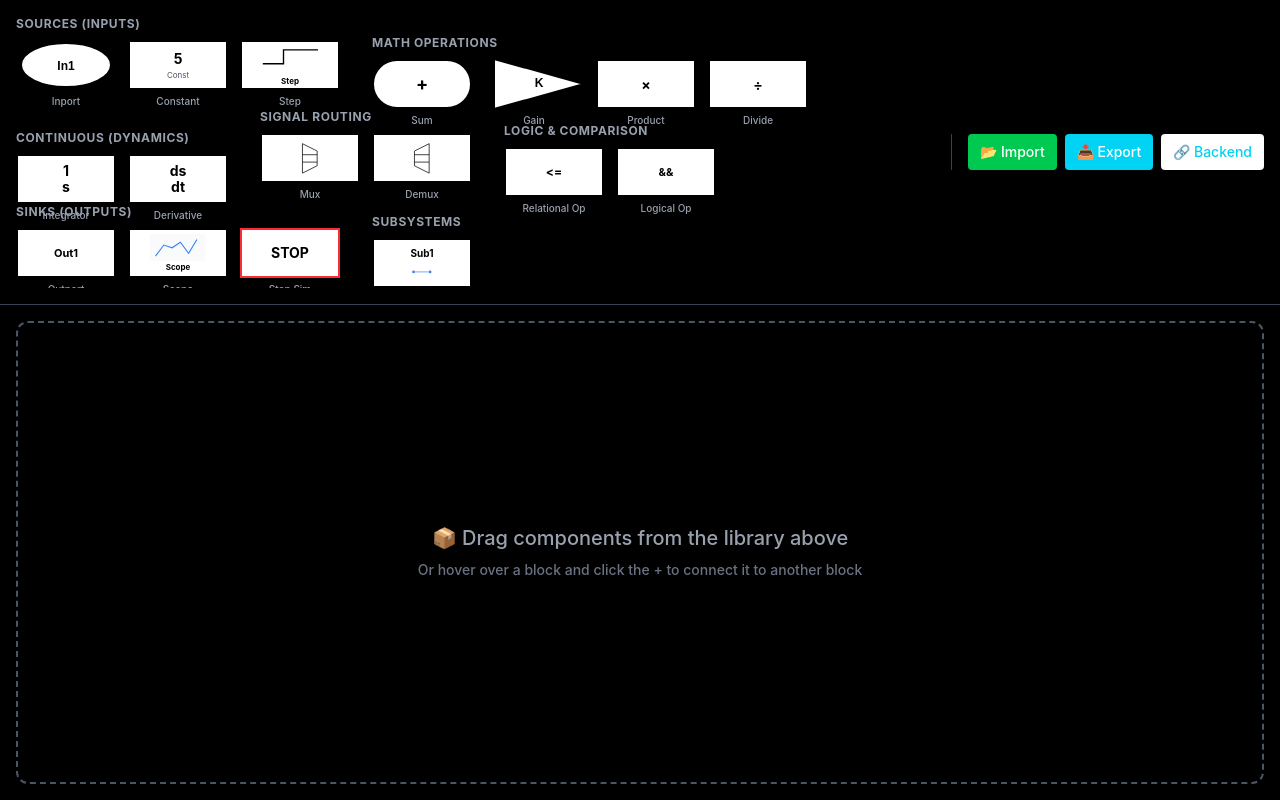
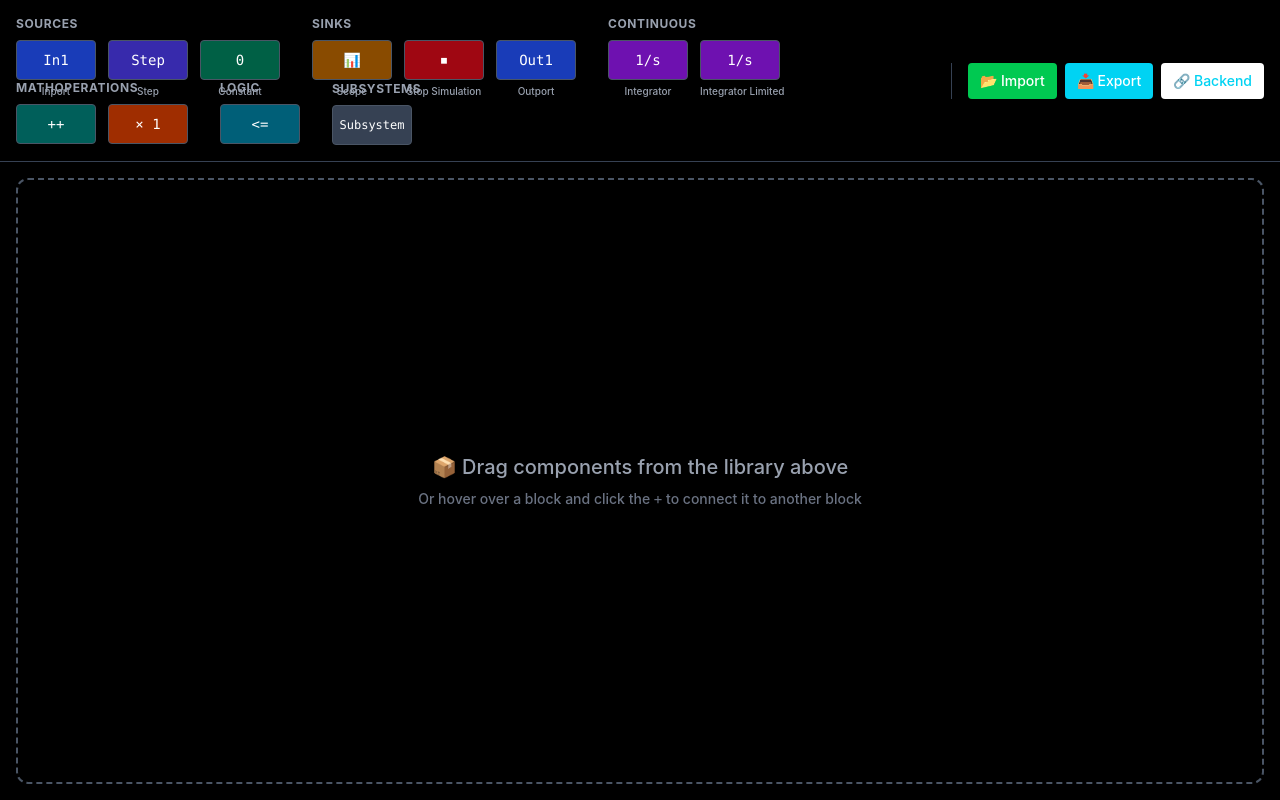
Before and after one commit to future-html/pid_simulator, a React (Vite) app in the folder frontend/control-simulator/: page / in a window 1280 px wide. Built offline with nearby package versions, Linux system fonts and the light colour scheme.

Commit message:
fix: change color of pallete item and arrow removal

```diff
--- a/frontend/control-simulator/src/components/BlockRenderer.tsx
+++ b/frontend/control-simulator/src/components/BlockRenderer.tsx
@@ -1,185 +1,91 @@
+// components/BlockRenderer.tsx
+import React from 'react';
 
-interface BlockRendererProps {
+type BlockRendererProps = {
   type: string;
   value: string;
-}
-// --- Visual Renderers for Simulink Blocks ---
-const BlockRenderer = ({ type, value }: BlockRendererProps) => {
+};
+
+const BlockRenderer: React.FC<BlockRendererProps> = ({ type, value }) => {
+  // Common wrapper for all blocks
+  const Wrapper: React.FC<{ children: React.ReactNode; bg: string }> = ({ children, bg }) => (
+    <div
+      className={`w-full h-full flex items-center justify-center rounded-sm shadow-sm ${bg} border border-gray-600`}
+    >
+      {children}
+    </div>
+  );
+
   switch (type) {
-    // ===== BASIC INPUT/OUTPUT BLOCKS =====
     case 'Input':
+    case 'Outport':
       return (
-        <div className="w-full h-full flex items-center justify-center">
-          <svg width="100%" height="100%" viewBox="0 0 100 50">
-            <ellipse cx="50" cy="25" rx="45" ry="22" fill="white" stroke="black" strokeWidth="2" />
-            <text x="50" y="30" fontSize="12" fontFamily="sans-serif" fill="black" textAnchor="middle" fontWeight="bold">
-              {value || 'In1'}
-            </text>
-          </svg>
-        </div>
+        <Wrapper bg="bg-blue-800">
+          <span className="text-white font-mono text-sm">{value || '▶'}</span>
+        </Wrapper>
       );
-
-    case 'Output':
-      return (
-        <div className="w-full h-full border-2 border-black bg-white flex items-center justify-center">
-          <span className="font-bold text-black text-[11px]">
-            {value || 'Out'}
-          </span>
-        </div>
-      );
-
-    // ===== SIGNAL GENERATION =====
     case 'Step':
       return (
-        <div className="w-full h-full border-2 border-black bg-white flex flex-col items-center justify-center shadow-sm overflow-hidden">
-          <svg width="80%" height="60%" viewBox="0 0 100 40">
-            <polyline points="10,30 40,30 40,10 90,10" fill="none" stroke="black" strokeWidth="2" />
-          </svg>
-          <span className="text-[8px] font-bold text-black mt-1">Step</span>
-        </div>
+        <Wrapper bg="bg-indigo-800">
+          <span className="text-white font-mono text-sm">Step</span>
+        </Wrapper>
       );
-
     case 'Constant':
       return (
-        <div className="w-full h-full border-2 border-black bg-white flex flex-col items-center justify-center shadow-sm">
-          <span className="font-bold text-sm text-black">{value || 'K'}</span>
-          <span className="text-[8px] text-gray-600">Const</span>
-        </div>
+        <Wrapper bg="bg-emerald-800">
+          <span className="text-white font-mono text-sm">{value || '0'}</span>
+        </Wrapper>
       );
-
-    // ===== MATHEMATICAL OPERATIONS =====
+    case 'Scope':
+      return (
+        <Wrapper bg="bg-yellow-800">
+          <span className="text-white font-mono text-sm">📊</span>
+        </Wrapper>
+      );
+    case 'StopSimulation':
+      return (
+        <Wrapper bg="bg-red-800">
+          <span className="text-white font-mono text-sm">⏹</span>
+        </Wrapper>
+      );
+    case 'Integrator':
+    case 'IntegratorLimited':
+      return (
+        <Wrapper bg="bg-purple-800">
+          <span className="text-white font-mono text-sm">{value || '∫'}</span>
+        </Wrapper>
+      );
     case 'Sum':
       return (
-        <div className="w-full h-full rounded-full border-2 border-black bg-white flex items-center justify-center text-lg font-bold text-black shadow-sm">
-          {value || '+'}
-        </div>
+        <Wrapper bg="bg-teal-800">
+          <span className="text-white font-mono text-sm">{value || '∑'}</span>
+        </Wrapper>
       );
-
     case 'Gain':
       return (
-        <div className="relative w-full h-full flex items-center justify-center">
-          <svg width="100%" height="100%" viewBox="0 0 100 50">
-            <polygon points="10,0 100,25 10,50" fill="white" stroke="black" strokeWidth="2" />
-            <text x="55" y="28" fontSize="12" fontFamily="sans-serif" fill="black" textAnchor="middle" fontWeight="bold">
-              {value || 'K'}
-            </text>
-          </svg>
-        </div>
+        <Wrapper bg="bg-orange-800">
+          <span className="text-white font-mono text-sm">× {value || '1'}</span>
+        </Wrapper>
       );
-
-    case 'Product':
-      return (
-        <div className="w-full h-full border-2 border-black bg-white flex items-center justify-center shadow-sm">
-          <span className="font-bold text-black text-[14px]">×</span>
-        </div>
-      );
-
-    case 'Divide':
-      return (
-        <div className="w-full h-full border-2 border-black bg-white flex items-center justify-center shadow-sm">
-          <span className="font-bold text-black text-[14px]">÷</span>
-        </div>
-      );
-
-    // ===== DYNAMICS =====
-    case 'Integrator':
-      return (
-        <div className="relative w-full h-full border-2 border-black bg-white flex flex-col items-center justify-center shadow-sm">
-          <span className="text-sm font-bold text-black leading-3">1</span>
-          <div className="w-5 bg-black my-0.5"></div>
-          <span className="text-sm font-bold text-black leading-3">s</span>
-        </div>
-      );
-
-    case 'Derivative':
-      return (
-        <div className="relative w-full h-full border-2 border-black bg-white flex flex-col items-center justify-center shadow-sm">
-          <span className="text-sm font-bold text-black leading-3">ds</span>
-          <div className="w-5  bg-black my-0.5"></div>
-          <span className="text-sm font-bold text-black leading-3">dt</span>
-        </div>
-      );
-
-    // ===== COMPARISON & LOGIC =====
     case 'RelationalOp':
       return (
-        <div className="w-full h-full border-2 border-black bg-white flex items-center justify-center shadow-sm">
-          <span className="font-bold text-black text-[12px]">
-            {value || '<='}
-          </span>
-        </div>
+        <Wrapper bg="bg-cyan-800">
+          <span className="text-white font-mono text-sm">{value || '<='}</span>
+        </Wrapper>
       );
-
-    case 'LogicalOp':
-      return (
-        <div className="w-full h-full border-2 border-black bg-white flex items-center justify-center shadow-sm">
-          <span className="font-bold text-black text-[11px]">
-            {value || '&&'}
-          </span>
-        </div>
-      );
-
-    // ===== VISUALIZATION =====
-    case 'Scope':
-      return (
-        <div className="relative w-full h-full border-2 border-black bg-white flex flex-col items-center justify-center shadow-sm overflow-hidden">
-          <svg width="70%" height="60%" viewBox="0 0 100 50">
-            <rect x="0" y="0" width="100" height="50" fill="#f8fafc" />
-            <polyline points="10,40 25,20 40,25 55,15 70,35 85,10" fill="none" stroke="#3b82f6" strokeWidth="2" />
-          </svg>
-          <span className="text-[8px] font-bold text-black">Scope</span>
-        </div>
-      );
-
-    // ===== SUBSYSTEMS =====
     case 'Subsystem':
       return (
-        <div className="w-full h-full border-2 border-black bg-white flex flex-col items-center justify-center shadow-sm">
-          <span className="text-[10px] font-bold text-black text-center">
-            {value || 'Sub'}
+        <Wrapper bg="bg-gray-700">
+          <span className="text-white font-mono text-xs text-center px-1 break-words">
+            {value || 'Subsystem'}
           </span>
-          <svg width="60%" height="30%" viewBox="0 0 40 20" className="mt-1">
-            <circle cx="8" cy="10" r="2" fill="#3b82f6" />
-            <line x1="10" y1="10" x2="30" y2="10" stroke="#3b82f6" strokeWidth="1" />
-            <circle cx="32" cy="10" r="2" fill="#3b82f6" />
-          </svg>
-        </div>
+        </Wrapper>
       );
-
-    case 'Stop':
-      return (
-        <div className="w-full h-full border-2 border-red-500 bg-white flex items-center justify-center shadow-sm">
-          <span className="font-bold text-black text-sm">STOP</span>
-        </div>
-      );
-
-    case 'Multiplexer':
-      return (
-        <div className="w-full h-full bg-white border-2 border-black flex items-center justify-center shadow-sm">
-          <svg width="60%" height="80%" viewBox="0 0 30 50">
-            <polygon points="5,5 25,15 25,35 5,45" fill="white" stroke="black" strokeWidth="1" />
-            <line x1="5" y1="20" x2="25" y2="20" stroke="black" strokeWidth="1" />
-            <line x1="5" y1="30" x2="25" y2="30" stroke="black" strokeWidth="1" />
-          </svg>
-        </div>
-      );
-
-    case 'Demultiplexer':
-      return (
-        <div className="w-full h-full bg-white border-2 border-black flex items-center justify-center shadow-sm">
-          <svg width="60%" height="80%" viewBox="0 0 30 50">
-            <polygon points="5,15 25,5 25,45 5,35" fill="white" stroke="black" strokeWidth="1" />
-            <line x1="5" y1="20" x2="25" y2="20" stroke="black" strokeWidth="1" />
-            <line x1="5" y1="30" x2="25" y2="30" stroke="black" strokeWidth="1" />
-          </svg>
-        </div>
-      );
-
     default:
       return (
-        <div className="w-full h-full border-2 border-black bg-white flex items-center justify-center text-xs text-black">
-          {type}
-        </div>
+        <Wrapper bg="bg-gray-800">
+          <span className="text-white font-mono text-xs">{type}</span>
+        </Wrapper>
       );
   }
 };
--- a/frontend/control-simulator/src/components/Canvas.tsx
+++ b/frontend/control-simulator/src/components/Canvas.tsx
@@ -1,3 +1,4 @@
+// components/Canvas.tsx
 import React, { useState, forwardRef, useEffect, useRef } from 'react';
 import CanvasBlock from './CanvasBlock';
 import { BLOCK_W, BLOCK_H, type BlockData, type ConnectionData } from '../lib/data';
@@ -8,8 +9,8 @@ interface CanvasProps {
   onDropBlock: (type: string, x: number, y: number) => void;
   onMoveBlock: (id: number, x: number, y: number) => void;
   onBlockClick: (id: number) => void;
-  // New: connect two existing blocks
   onConnect: (fromId: number, toId: number, direction: 'left' | 'right' | 'top' | 'bottom') => void;
+  onDeleteConnection: (from: number, to: number) => void;
 }
 
 // Helper: generate orthogonal polyline points from a direction
@@ -39,10 +40,13 @@ function getConnectionPoints(
 }
 
 const Canvas = forwardRef<HTMLDivElement, CanvasProps>(
-  ({ blocks, connections, onDropBlock, onMoveBlock, onBlockClick, onConnect }, ref) => {
+  (
+    { blocks, connections, onDropBlock, onMoveBlock, onBlockClick, onConnect, onDeleteConnection },
+    ref
+  ) => {
     const canvasRef = useRef<HTMLDivElement>(null);
 
-    // Connection drawing state
+    // State for the connection being drawn
     const [drawing, setDrawing] = useState<{
       fromId: number;
       direction: 'left' | 'right' | 'top' | 'bottom';
@@ -51,20 +55,18 @@ const Canvas = forwardRef<HTMLDivElement, CanvasProps>(
     } | null>(null);
 
     // Start drawing when a + handle is clicked
-    const handleAddHandleClick = (
-      id: number,
-      direction: 'left' | 'right' | 'top' | 'bottom'
-    ) => {
-      const block = blocks.find(b => b.id === id);
+    const handleAddHandleClick = (id: number, direction: 'left' | 'right' | 'top' | 'bottom') => {
+      const block = blocks.find((b) => b.id === id);
       if (!block) return;
-      // Start the line from the source block's edge
-      let startX = block.x + BLOCK_W / 2;
-      let startY = block.y + BLOCK_H / 2;
-      // For preview, we set initial end point at the handle position
-      setDrawing({ fromId: id, direction, endX: startX, endY: startY });
+      setDrawing({
+        fromId: id,
+        direction,
+        endX: block.x + BLOCK_W / 2,
+        endY: block.y + BLOCK_H / 2,
+      });
     };
 
-    // Attach global mouse events while drawing
+    // Track mouse movement and release while drawing
     useEffect(() => {
       if (!drawing) return;
 
@@ -74,7 +76,7 @@ const Canvas = forwardRef<HTMLDivElement, CanvasProps>(
         const rect = canvas.getBoundingClientRect();
         const x = e.clientX - rect.left;
         const y = e.clientY - rect.top;
-        setDrawing(prev => prev ? { ...prev, endX: x, endY: y } : null);
+        setDrawing((prev) => (prev ? { ...prev, endX: x, endY: y } : null));
       };
 
       const onMouseUp = (e: MouseEvent) => {
@@ -84,7 +86,7 @@ const Canvas = forwardRef<HTMLDivElement, CanvasProps>(
         const mouseX = e.clientX - rect.left;
         const mouseY = e.clientY - rect.top;
 
-        // Hit test: find the block under the mouse
+        // Find the block under the mouse
         let targetBlock: BlockData | null = null;
         for (const block of blocks) {
           if (
@@ -102,7 +104,6 @@ const Canvas = forwardRef<HTMLDivElement, CanvasProps>(
         if (targetBlock && targetBlock.id !== drawing.fromId) {
           onConnect(drawing.fromId, targetBlock.id, drawing.direction);
         }
-
         // Clear the drawing state (arrow disappears)
         setDrawing(null);
       };
@@ -116,19 +117,23 @@ const Canvas = forwardRef<HTMLDivElement, CanvasProps>(
       };
     }, [drawing, blocks, onConnect]);
 
-    // Drag & drop for new blocks (from palette) and moving existing blocks
+    // Handle dropping new blocks or moving existing ones
     const handleDrop = (e: React.DragEvent<HTMLDivElement>) => {
       e.preventDefault();
       const canvas = e.currentTarget;
       const canvasRect = canvas.getBoundingClientRect();
       const rawType = e.dataTransfer.getData('text/plain');
+
       if (rawType && !rawType.startsWith('move-')) {
+        // New block from palette
         const x = e.clientX - canvasRect.left - BLOCK_W / 2;
         const y = e.clientY - canvasRect.top - BLOCK_H / 2;
         onDropBlock(rawType, x, y);
         return;
       }
+
       if (rawType.startsWith('move-')) {
+        // Moving an existing block
         const id = parseInt(rawType.replace('move-', ''));
         const offsetX = parseInt(e.dataTransfer.getData('offsetX') || '0');
         const offsetY = parseInt(e.dataTransfer.getData('offsetY') || '0');
@@ -138,12 +143,12 @@ const Canvas = forwardRef<HTMLDivElement, CanvasProps>(
       }
     };
 
-    // Compute preview line points from source block to mouse
+    // Compute preview line points from source block to current mouse position
     const getPreviewPoints = (): string | null => {
       if (!drawing) return null;
-      const fromBlock = blocks.find(b => b.id === drawing.fromId);
+      const fromBlock = blocks.find((b) => b.id === drawing.fromId);
       if (!fromBlock) return null;
-      // Use the same logic as getConnectionPoints but with a "virtual" target at the mouse
+
       const fromCX = fromBlock.x + BLOCK_W / 2;
       const fromCY = fromBlock.y + BLOCK_H / 2;
       const toX = drawing.endX;
@@ -164,10 +169,16 @@ const Canvas = forwardRef<HTMLDivElement, CanvasProps>(
       }
     };
 
+    // Click on a connection → delete it
+    const handleConnectionClick = (from: number, to: number, e: React.MouseEvent) => {
+      e.stopPropagation();
+      onDeleteConnection(from, to);
+    };
+
     return (
       <div
         ref={(node) => {
-          // Merge refs: forward the ref and also keep our own
+          // Forward the ref to the parent, and store it locally
           if (typeof ref === 'function') ref(node);
           else if (ref) ref.current = node;
           canvasRef.current = node;
@@ -176,6 +187,7 @@ const Canvas = forwardRef<HTMLDivElement, CanvasProps>(
         onDragOver={(e) => e.preventDefault()}
         onDrop={handleDrop}
       >
+        {/* Render all blocks */}
         {blocks.map((block) => (
           <CanvasBlock
             key={block.id}
@@ -185,21 +197,21 @@ const Canvas = forwardRef<HTMLDivElement, CanvasProps>(
           />
         ))}
 
-        {/* Connections (permanent) + preview line */}
+        {/* SVG overlay for connections and preview */}
         <svg className="absolute inset-0 w-full h-full pointer-events-none z-10">
           <defs>
             <marker id="arrowhead" markerWidth="10" markerHeight="7" refX="9" refY="3.5" orient="auto">
-              <polygon points="0 0, 10 3.5, 0 7" fill="white" />
+              <polygon points="0 0, 10 3.5, 0 7" fill="#64748b" />
             </marker>
             <marker id="preview-arrow" markerWidth="10" markerHeight="7" refX="9" refY="3.5" orient="auto">
               <polygon points="0 0, 10 3.5, 0 7" fill="#60a5fa" />
             </marker>
           </defs>
 
-          {/* Permanent connections */}
+          {/* Permanent connections – clickable to delete */}
           {connections.map((conn) => {
-            const fromBlock = blocks.find(b => b.id === conn.from);
-            const toBlock = blocks.find(b => b.id === conn.to);
+            const fromBlock = blocks.find((b) => b.id === conn.from);
+            const toBlock = blocks.find((b) => b.id === conn.to);
             if (!fromBlock || !toBlock) return null;
             const points = getConnectionPoints(fromBlock, toBlock, conn.direction);
             return (
@@ -210,6 +222,8 @@ const Canvas = forwardRef<HTMLDivElement, CanvasProps>(
                 stroke="#64748b"
                 strokeWidth="2"
                 markerEnd="url(#arrowhead)"
+                className="pointer-events-auto cursor-pointer hover:stroke-red-400 transition-colors"
+                onClick={(e) => handleConnectionClick(conn.from, conn.to, e)}
               />
             );
           })}
@@ -227,11 +241,14 @@ const Canvas = forwardRef<HTMLDivElement, CanvasProps>(
           )}
         </svg>
 
+        {/* Empty state placeholder */}
         {blocks.length === 0 && (
           <div className="absolute inset-0 flex items-center justify-center text-gray-500 font-medium pointer-events-none select-none">
             <div className="text-center">
               <div className="text-xl text-gray-400 mb-2">📦 Drag components from the library above</div>
-              <div className="text-sm text-gray-500">Or hover over a block and click the + to connect it to another block</div>
+              <div className="text-sm text-gray-500">
+                Or hover over a block and click the <span className="font-mono">+</span> to connect it to another block
+              </div>
             </div>
           </div>
         )}
--- a/frontend/control-simulator/src/lib/data.ts
+++ b/frontend/control-simulator/src/lib/data.ts
@@ -1,39 +1,7 @@
-// Dimensions shared across the app
-export const BLOCK_W = 100;
-export const BLOCK_H = 50;
+// lib/data.ts
 
-// Core component library
-export const componentLibrary = {
-  "Sources (Inputs)": [
-    { type: "Input", defaultVal: "In1", label: "Inport" },
-    { type: "Constant", defaultVal: "5", label: "Constant" },
-    { type: "Step", defaultVal: "", label: "Step" },
-  ],
-  "Math Operations": [
-    { type: "Sum", defaultVal: "+", label: "Sum" },
-    { type: "Gain", defaultVal: "K", label: "Gain" },
-    { type: "Product", defaultVal: "×", label: "Product" },
-    { type: "Divide", defaultVal: "÷", label: "Divide" },
-  ],
-  "Continuous (Dynamics)": [
-    { type: "Integrator", defaultVal: "1/s", label: "Integrator" },
-    { type: "Derivative", defaultVal: "ds/dt", label: "Derivative" },
-  ],
-  "Signal Routing": [
-    { type: "Multiplexer", defaultVal: "", label: "Mux" },
-    { type: "Demultiplexer", defaultVal: "", label: "Demux" },
-  ],
-  "Logic & Comparison": [
-    { type: "RelationalOp", defaultVal: "<=", label: "Relational Op" },
-    { type: "LogicalOp", defaultVal: "&&", label: "Logical Op" },
-  ],
-  "Sinks (Outputs)": [
-    { type: "Output", defaultVal: "Out1", label: "Outport" },
-    { type: "Scope", defaultVal: "", label: "Scope" },
-    { type: "Stop", defaultVal: "", label: "Stop Sim" },
-  ],
-  Subsystems: [{ type: "Subsystem", defaultVal: "Sub1", label: "Subsystem" }],
-};
+export const BLOCK_W = 80;
+export const BLOCK_H = 40;
 
 export interface BlockData {
   id: number;
@@ -46,5 +14,32 @@ export interface BlockData {
 export interface ConnectionData {
   from: number;
   to: number;
-  direction: "left" | "right" | "top" | "bottom";
+  direction: 'left' | 'right' | 'top' | 'bottom';
 }
+
+export const componentLibrary = {
+  Sources: [
+    { type: 'Input', label: 'Inport', defaultVal: 'In1' },
+    { type: 'Step', label: 'Step', defaultVal: '' },
+    { type: 'Constant', label: 'Constant', defaultVal: '0' },
+  ],
+  Sinks: [
+    { type: 'Scope', label: 'Scope', defaultVal: '' },
+    { type: 'StopSimulation', label: 'Stop Simulation', defaultVal: '' },
+    { type: 'Outport', label: 'Outport', defaultVal: 'Out1' },
+  ],
+  Continuous: [
+    { type: 'Integrator', label: 'Integrator', defaultVal: '1/s' },
+    { type: 'IntegratorLimited', label: 'Integrator Limited', defaultVal: '1/s' },
+  ],
+  MathOperations: [
+    { type: 'Sum', label: 'Sum', defaultVal: '++' },
+    { type: 'Gain', label: 'Gain', defaultVal: '1' },
+  ],
+  Logic: [
+    { type: 'RelationalOp', label: 'Relational Operator', defaultVal: '<=' },
+  ],
+  Subsystems: [
+    { type: 'Subsystem', label: 'Subsystem', defaultVal: 'Subsystem' },
+  ],
+};
--- a/frontend/control-simulator/src/pages/SimulinkBuilderPage.tsx
+++ b/frontend/control-simulator/src/pages/SimulinkBuilderPage.tsx
@@ -17,6 +17,7 @@ const SimulinkBuilderPage: React.FC = () => {
     addConnection,
     deleteBlock,
     clearBlocks,
+    deleteConnection,
   } = useBlocks();
 
   const [editingBlockId, setEditingBlockId] = useState<number | null>(null);
@@ -228,6 +229,13 @@ const SimulinkBuilderPage: React.FC = () => {
     if (window.confirm("Clear all blocks?")) clearBlocks();
   }, [clearBlocks]);
 
+  const handleDeleteConnection = useCallback(
+    (from: number, to: number) => {
+      deleteConnection(from, to);
+    },
+    [deleteConnection],
+  );
+
   // --- New: add connected block from a handle ---
   const handleAddConnectedBlock = useCallback(
     (
@@ -286,6 +294,7 @@ const SimulinkBuilderPage: React.FC = () => {
         onMoveBlock={handleMoveBlock}
         onBlockClick={openModal}
         onConnect={handleConnect} // <- new prop
+        onDeleteConnection={handleDeleteConnection}
       />
       {editingBlockId !== null && (
         <EditModal
```
Also changed, not shown: frontend/control-simulator/src/hooks/useBlocks.ts (+8 -0 lines).
